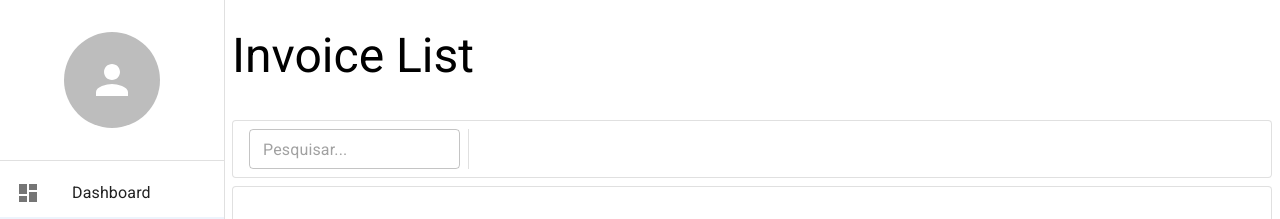
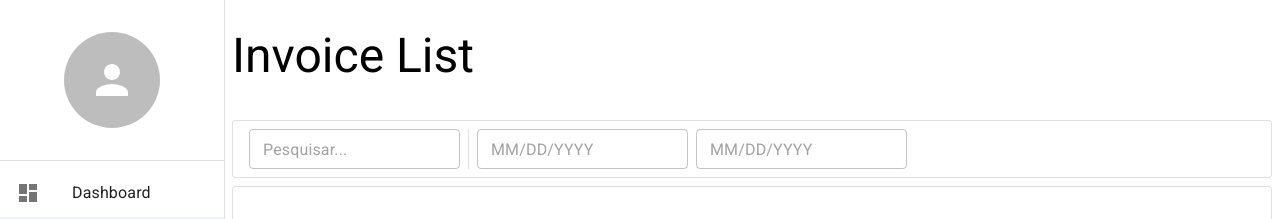
Before and after one commit to miguelsmuller/lumi-front, a React (Create React App) app: page /invoices in a window 1280 px wide. Shown: the top 219 px of the page. Built offline with nearby package versions, Linux system fonts and the light colour scheme; no server answers.

Commit message:
feat: add date picker in in invoices page

```diff
--- a/package.json
+++ b/package.json
@@ -18,8 +18,12 @@
     "@mui/material": "~5.15.2",
     "@emotion/react": "~11.11.3",
     "@emotion/styled": "~11.11.0",
+
     "@fontsource/roboto": "~5.0.8",
-    "@mui/icons-material": "^5.15.2",
+    "@mui/icons-material": "~5.15.2",
+
+    "@mui/x-date-pickers": "~6.18.6",
+    "dayjs": "~1.11.10",
 
     "web-vitals": "~2.1.4"
   },
--- a/src/shared/components/tool-bar/ToolBar.tsx
+++ b/src/shared/components/tool-bar/ToolBar.tsx
@@ -1,4 +1,5 @@
 import { Box, Divider, Paper, TextField, useTheme } from "@mui/material";
+import { DatePicker } from "@mui/x-date-pickers";
 
 export const ToolBar: React.FC = () => {
   const theme = useTheme();
@@ -18,6 +19,9 @@ export const ToolBar: React.FC = () => {
       <TextField size="small" placeholder="Pesquisar..." />
 
       <Divider variant="middle" orientation="vertical" />
+
+      <DatePicker slotProps={{ textField: { size: 'small' } }} />
+      <DatePicker slotProps={{ textField: { size: 'small' } }} />
     </Box>
   );
 };
```
Also changed, not shown: src/App.tsx (+7 -1 lines), 1 other file (tests, documents, lock files or other folders).
